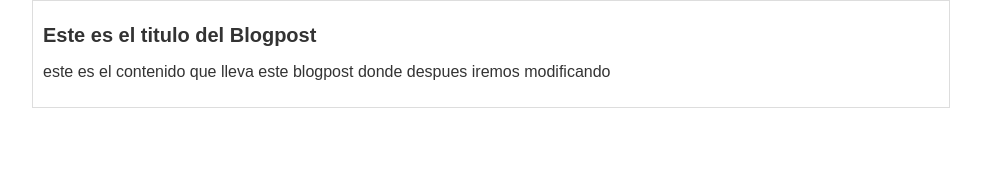
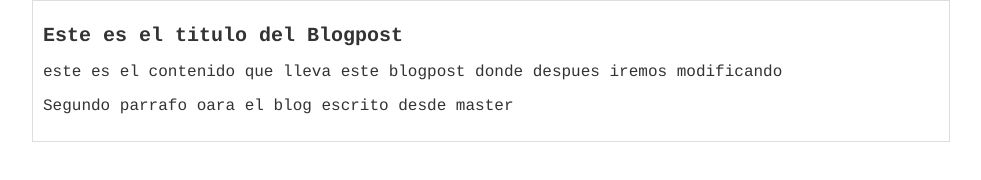
Before and after one commit to Rruiz15/Blogpost-de-curso-de-git-y-github, a plain HTML site: page index.html in a window 1280 px wide. Shown: the whole page, without its empty margins (149-1130 px from the left). Drawn offline with Linux system fonts and the light colour scheme.

Commit message:
Agregado el contenido adicional del blog

```diff
--- a/index.html
+++ b/index.html
@@ -10,9 +10,10 @@
 <body>
     <div class="container">
        <div class="container__post">
-           <h1>Este es el titulo del Blogpost</h1>
-           <p>este es el contenido que lleva este blogpost donde despues iremos modificando</p>
-       </div>
+            <h1>Este es el titulo del Blogpost</h1>
+            <p>este es el contenido que lleva este blogpost donde despues iremos modificando</p>
+            <p>Segundo parrafo oara el blog escrito desde master</p>
+        </div>
     </div>
 
 
--- a/styles/style.css
+++ b/styles/style.css
@@ -1,6 +1,6 @@
 body{
     text-align: center;
-    font-family: "arial";
+    font-family: Courier;
     color: #333;
     font-size: 16px;
     margin: 0;
```
